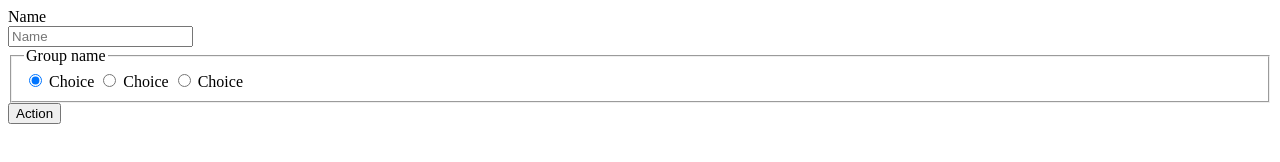
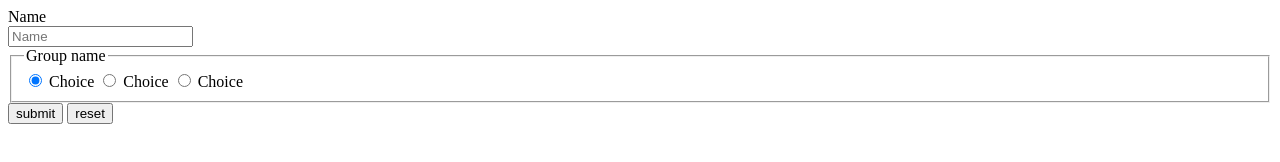
Before and after one commit to Bayyeee/git-dasar, a plain HTML site: page git1/index.html in a window 1280 px wide. Drawn offline with Linux system fonts and the light colour scheme.

Commit message:
menambahkan fitur submit dan reset

```diff
--- a/git1/index.html
+++ b/git1/index.html
@@ -1,11 +1,13 @@
 <!DOCTYPE html>
 <html lang="en">
+
 <head>
     <meta charset="UTF-8">
     <meta http-equiv="X-UA-Compatible" content="IE=edge">
     <meta name="viewport" content="width=device-width, initial-scale=1.0">
     <title>ini adalah belajar web git</title>
 </head>
+
 <body>
     <div class="container">
         <form>
@@ -33,10 +35,12 @@
             </fieldset>
             <div class="mb-3 row">
                 <div class="offset-sm-4 col-sm-8">
-                    <button type="submit" class="btn btn-primary">Action</button>
+                    <button type="submit" class="btn btn-primary">submit</button>
+                    <button type="reset" class="btn btn-primary">reset</button>
                 </div>
             </div>
         </form>
     </div>
 </body>
+
 </html>
```
